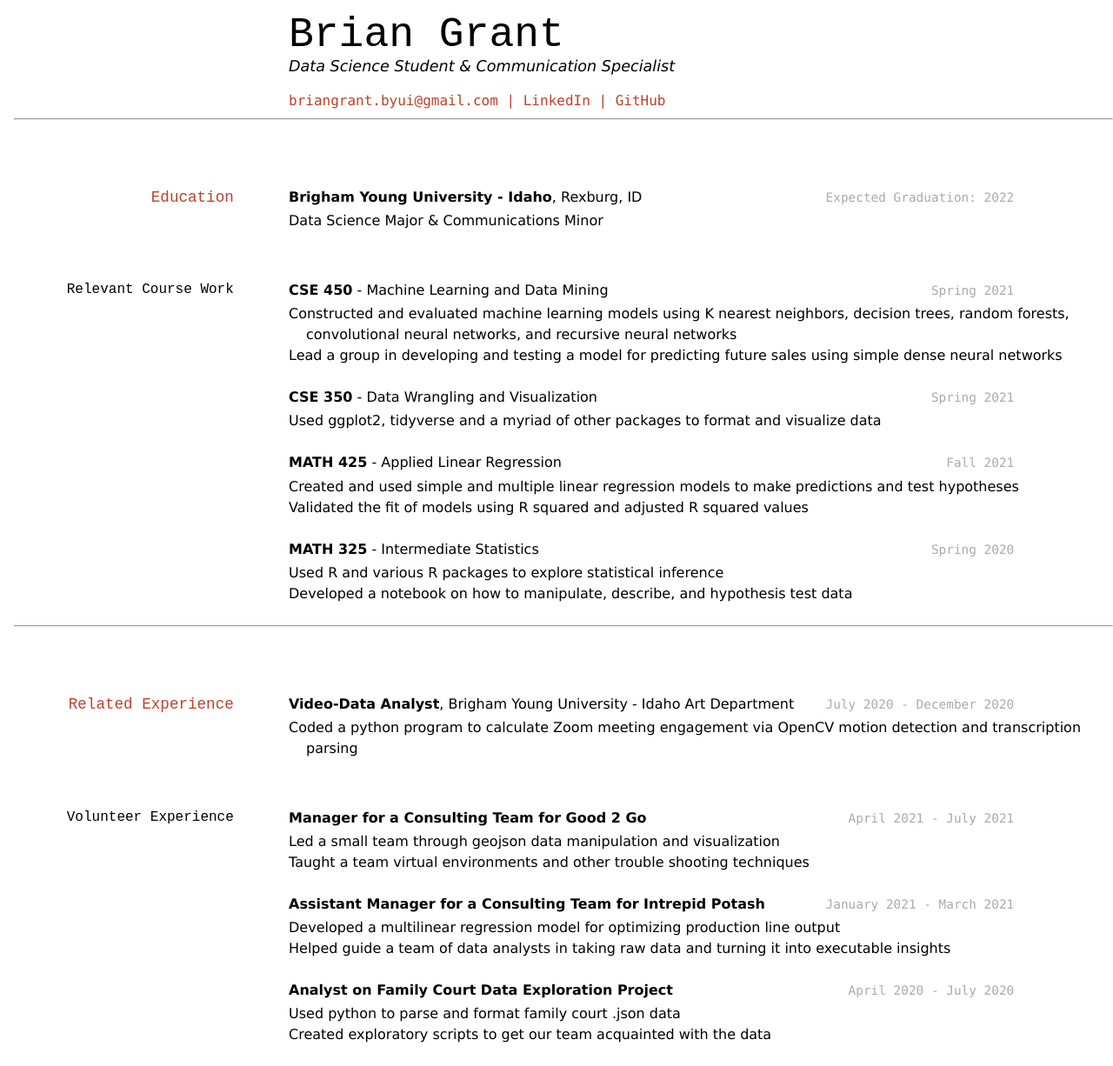
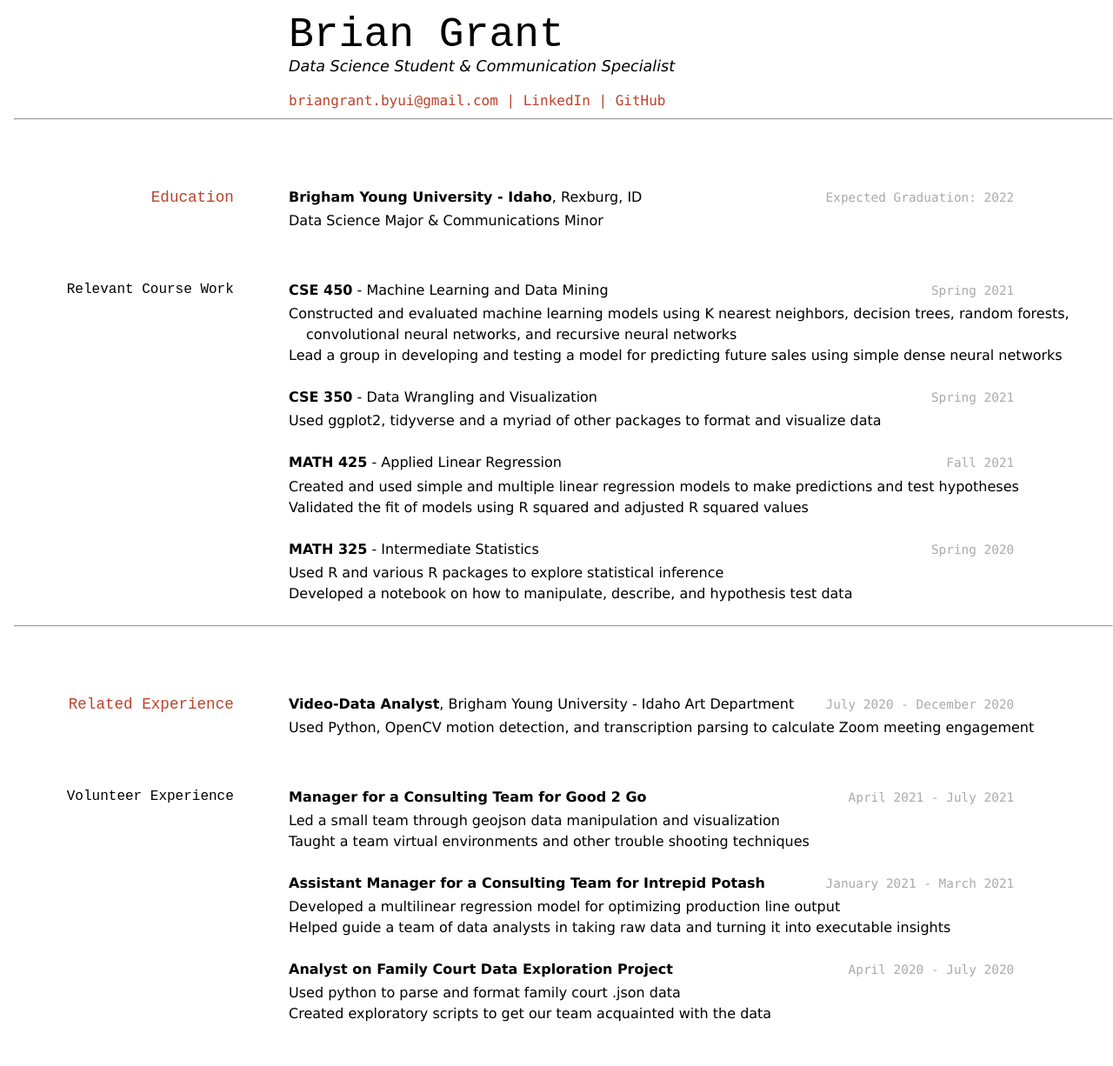
Before and after one commit to BrianGrant-Data/Resume, a Jekyll site: the page built from docs/index.md, in a window 1280 px wide. Shown: the whole page at 87% size. Built offline with Jekyll 4.4.1, drawn with Linux system fonts in a browser that asks for light colours; after the commit the page ends 1202 px from its top, so only the background shows below that.

Commit message:
Minor changes

```diff
--- a/docs/index.md
+++ b/docs/index.md
@@ -47,7 +47,7 @@ __MATH 325__ - Intermediate Statistics
 
 `July 2020 -  December 2020`
 __Video-Data Analyst__, Brigham Young University - Idaho Art Department
-- Coded a python program to calculate Zoom meeting engagement via OpenCV motion detection and transcription parsing
+- Used Python, OpenCV motion detection, and transcription parsing to calculate Zoom meeting engagement
 
 
 ### Volunteer Experience
```
